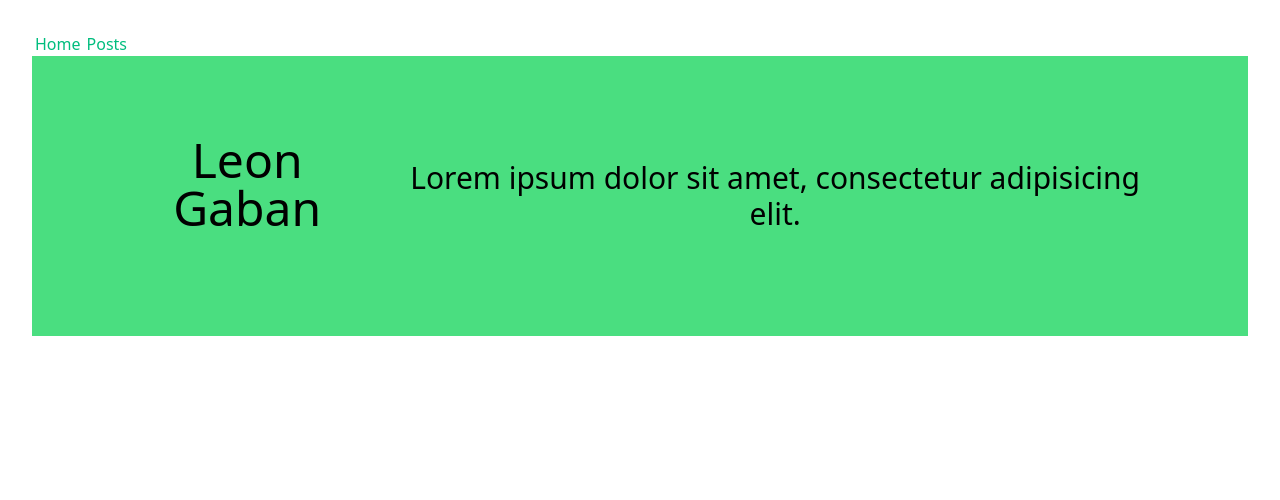
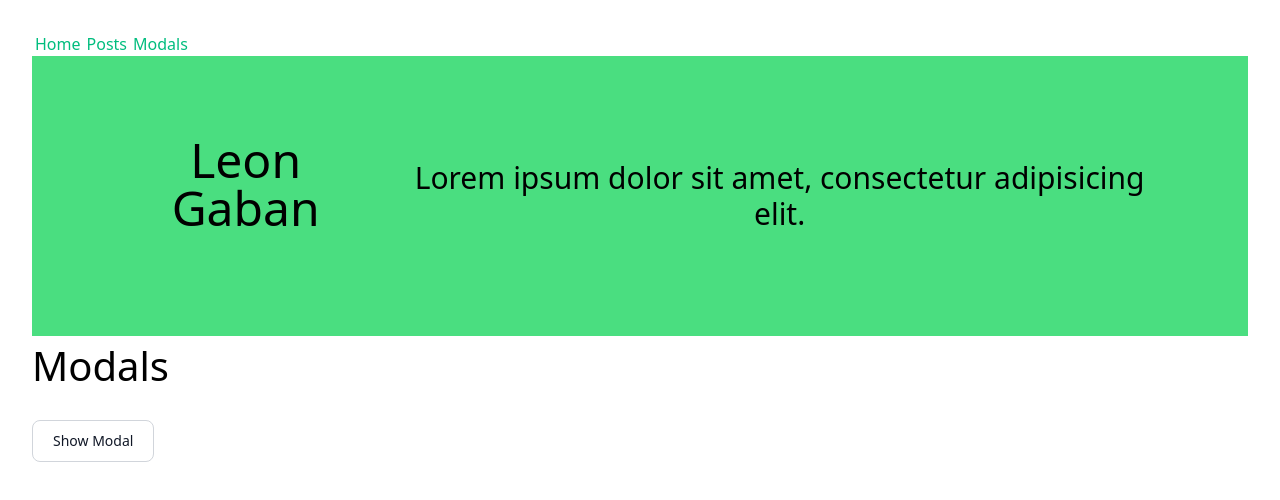
Before and after one commit to leongaban/vue-composition-app, a Vue app: page /modals in a window 1280 px wide. Shown: the top 500 px of the page. Built offline with nearby package versions, Linux system fonts and the light colour scheme.

Commit message:
created ModalView & added teleport feature

```diff
--- a/index.html
+++ b/index.html
@@ -1,13 +1,14 @@
-<!DOCTYPE html>
+<!doctype html>
 <html lang="en">
   <head>
-    <meta charset="UTF-8">
-    <link rel="icon" href="/favicon.ico">
-    <meta name="viewport" content="width=device-width, initial-scale=1.0">
+    <meta charset="UTF-8" />
+    <link rel="icon" href="/favicon.ico" />
+    <meta name="viewport" content="width=device-width, initial-scale=1.0" />
     <title>Vue Composition API Basics</title>
   </head>
   <body>
     <div id="app"></div>
+    <div id="modals-container"></div>
     <script type="module" src="/src/main.ts"></script>
   </body>
 </html>
--- a/src/App.vue
+++ b/src/App.vue
@@ -7,10 +7,11 @@ const sectionClass =
   <nav>
     <RouterLink to="/">Home</RouterLink>
     <RouterLink to="/posts">Posts</RouterLink>
+    <RouterLink to="/modals">Modals</RouterLink>
   </nav>
 
   <section :class="sectionClass">
-    <h1 class="text-5xl">Leon Gaban</h1>
+    <h1 class="text-5xl mr-3">Leon Gaban</h1>
     <p class="text-black">Lorem ipsum dolor sit amet, consectetur adipisicing elit.</p>
   </section>
 
--- a/src/assets/main.css
+++ b/src/assets/main.css
@@ -19,3 +19,12 @@ a,
     background-color: hsla(160, 100%, 37%, 0.2);
   }
 }
+
+h1 {
+  font-size: 2.5rem;
+  margin-bottom: 1rem;
+}
+
+#modals-container {
+  position: initial;
+}
--- a/src/router/index.ts
+++ b/src/router/index.ts
@@ -8,6 +8,11 @@ const router = createRouter({
       path: '/',
       name: 'home',
       component: HomeView,
+    },
+    {
+      path: '/modals',
+      name: 'modals',
+      component: () => import('../views/ModalsView.vue'),
     },
     {
       path: '/posts',
--- /dev/null
+++ b/src/views/ModalsView.vue
@@ -0,0 +1,30 @@
+<script setup>
+import { ref } from 'vue'
+
+const showModal = ref(false)
+
+const btnStyle =
+  'text-gray-900 bg-white border border-gray-300 focus:outline-none hover:bg-gray-100 focus:ring-4 focus:ring-gray-100 font-medium rounded-lg text-sm px-5 py-2.5 me-2 mb-2 dark:bg-gray-800 dark:text-white dark:border-gray-600 dark:hover:bg-gray-700 dark:hover:border-gray-600 dark:focus:ring-gray-700'
+</script>
+
+<template>
+  <div>
+    <h1>Modals</h1>
+    <button @click="showModal = true" :class="btnStyle">Show Modal</button>
+
+    <teleport to="#modals-container">
+      <div
+        v-if="showModal"
+        class="modal z-10 absolute top-0 left-0 w-full h-full p-10 bg-yellow-50"
+      >
+        <h1>This is a modal</h1>
+        <p>
+          Lorem, ipsum dolor sit amet consectetur adipisicing elit. Vel tempora quibusdam tenetur,
+          debitis autem fugit a nesciunt mollitia ipsa inventore nostrum perspiciatis neque dolor id
+          magnam facere eum similique? Adipisci.
+        </p>
+        <button @click="showModal = false" :class="btnStyle">Hide modal</button>
+      </div>
+    </teleport>
+  </div>
+</template>
```
